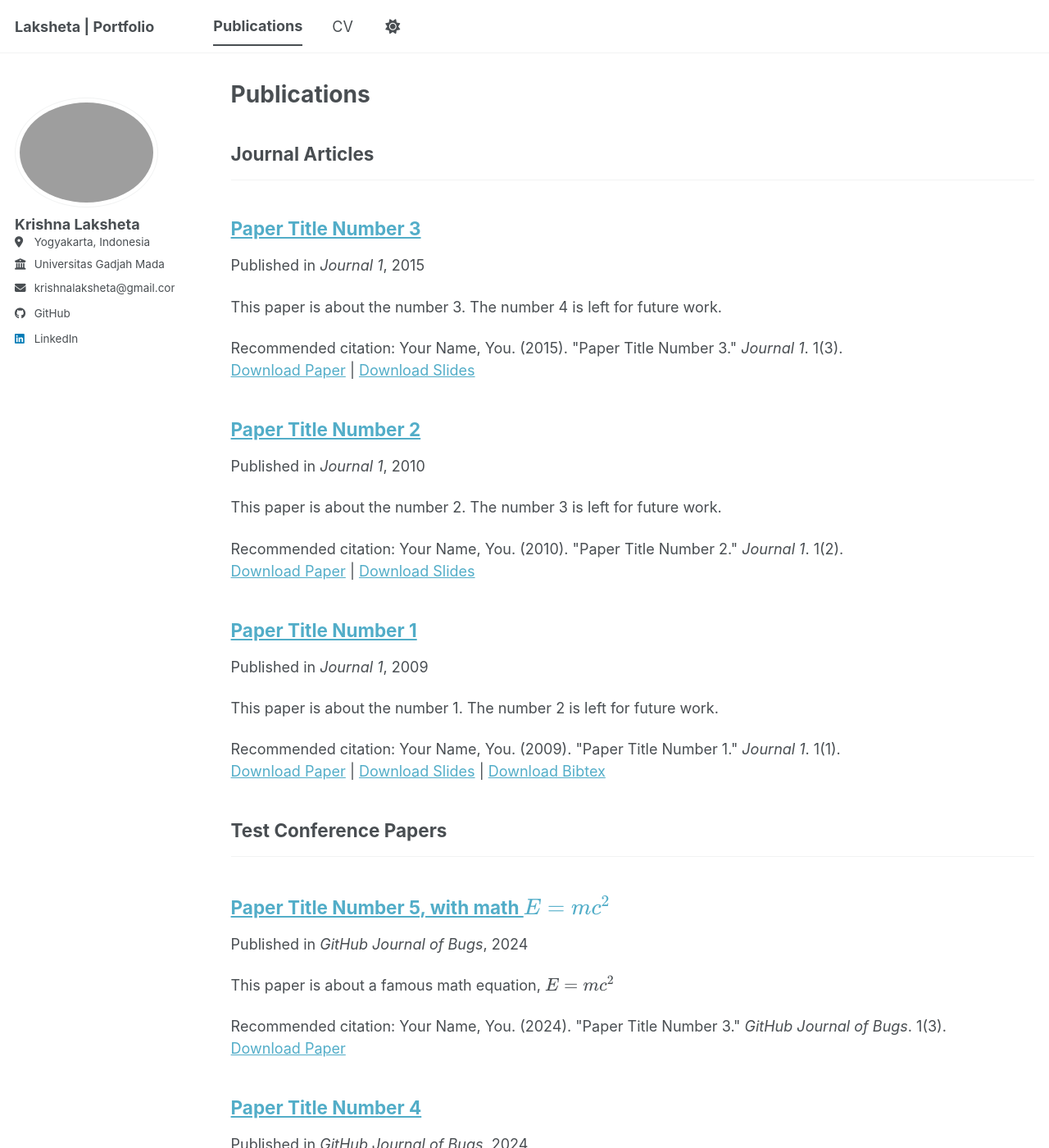
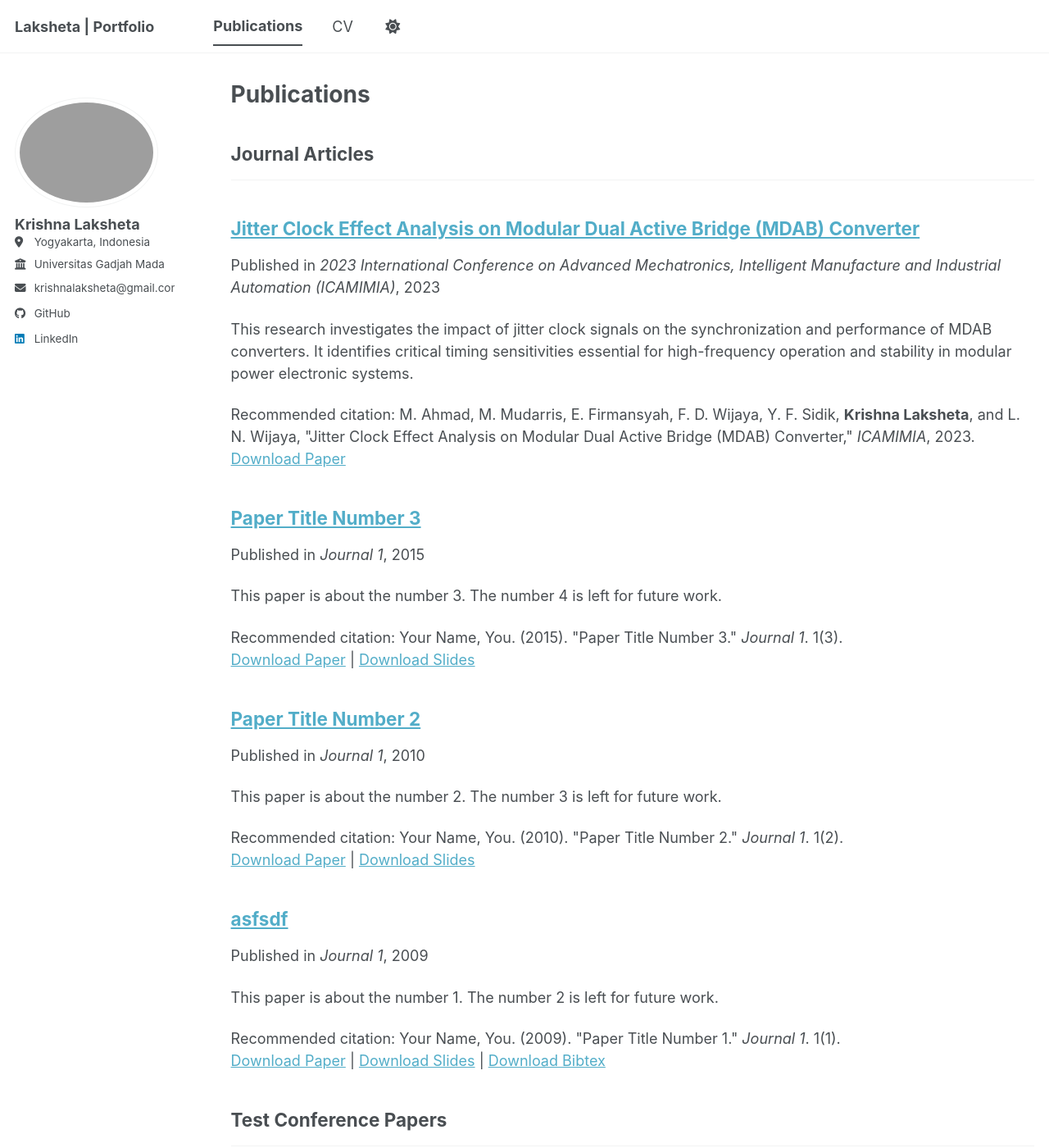
Before and after one commit to laksheta/laksheta.github.io, a Jekyll site: the page built from _pages/publications.html, in a window 1280 px wide and 1400 px high. Shown: the whole window at 82% size. Built offline with Jekyll 4.4.1, drawn with Linux system fonts in a browser that asks for light colours; a script bundle is joined from its source files by our own code; library files that are not in the unit come from our copies.

Commit message:
docs(cv): add jitter clock paper in publications section

```diff
--- a/_publications/2009-10-01-paper-title-number-1.md
+++ b/_publications/2009-10-01-paper-title-number-1.md
@@ -1,5 +1,5 @@
 ---
-title: "Paper Title Number 1"
+title: "asfsdf"
 collection: publications
 category: manuscripts
 permalink: /publication/2009-10-01-paper-title-number-1
--- /dev/null
+++ b/_publications/2023-12-07-jitter-clock-mdab.md
@@ -0,0 +1,12 @@
+---
+title: "Jitter Clock Effect Analysis on Modular Dual Active Bridge (MDAB) Converter"
+collection: publications
+category: manuscripts
+permalink: /publication/2023-12-07-jitter-clock-mdab
+date: 2023-12-07
+venue: '2023 International Conference on Advanced Mechatronics, Intelligent Manufacture and Industrial Automation (ICAMIMIA)'
+paperurl: 'https://ieeexplore.ieee.org/document/10427750'
+citation: 'M. Ahmad, M. Mudarris, E. Firmansyah, F. D. Wijaya, Y. F. Sidik, <b>Krishna Laksheta</b>, and L. N. Wijaya, "Jitter Clock Effect Analysis on Modular Dual Active Bridge (MDAB) Converter," <i>ICAMIMIA</i>, 2023.'
+---
+
+This research investigates the impact of jitter clock signals on the synchronization and performance of MDAB converters. It identifies critical timing sensitivities essential for high-frequency operation and stability in modular power electronic systems.
```
